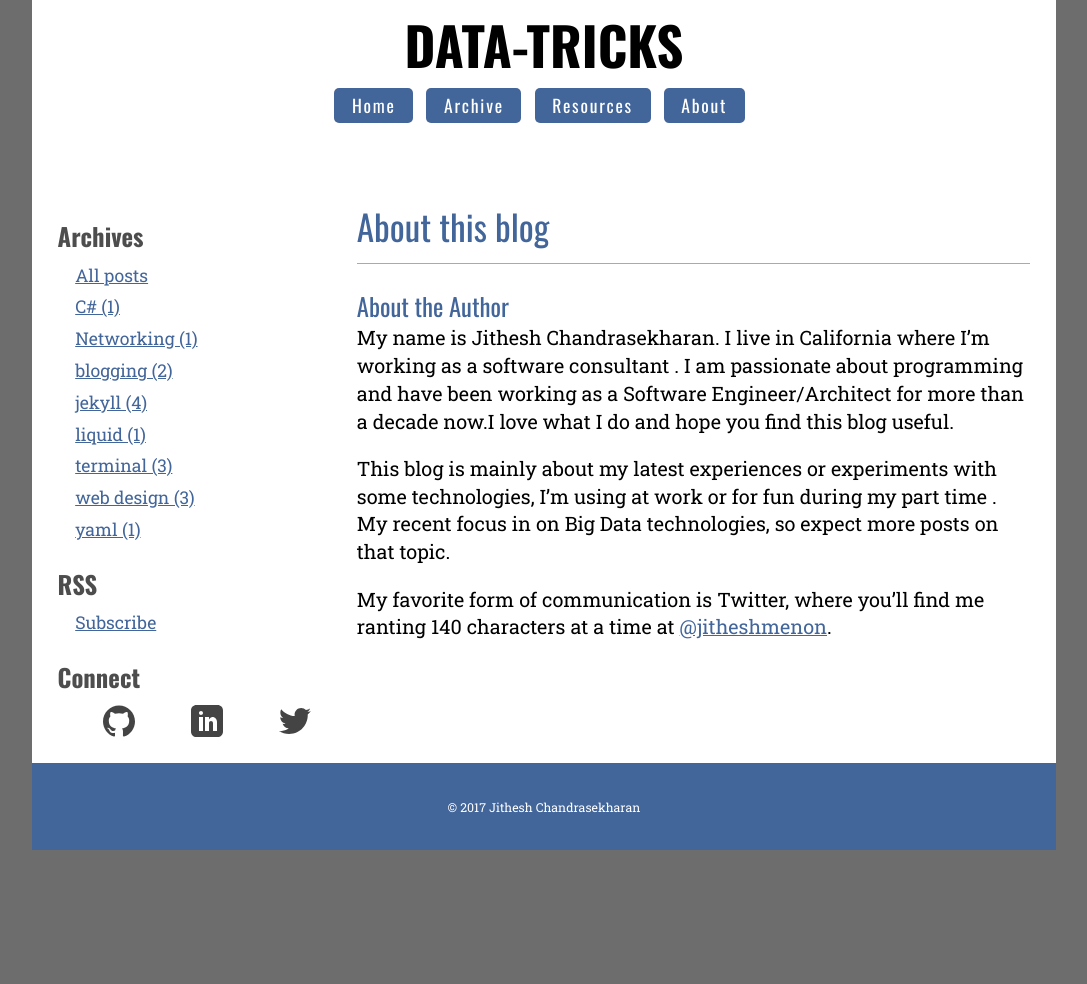
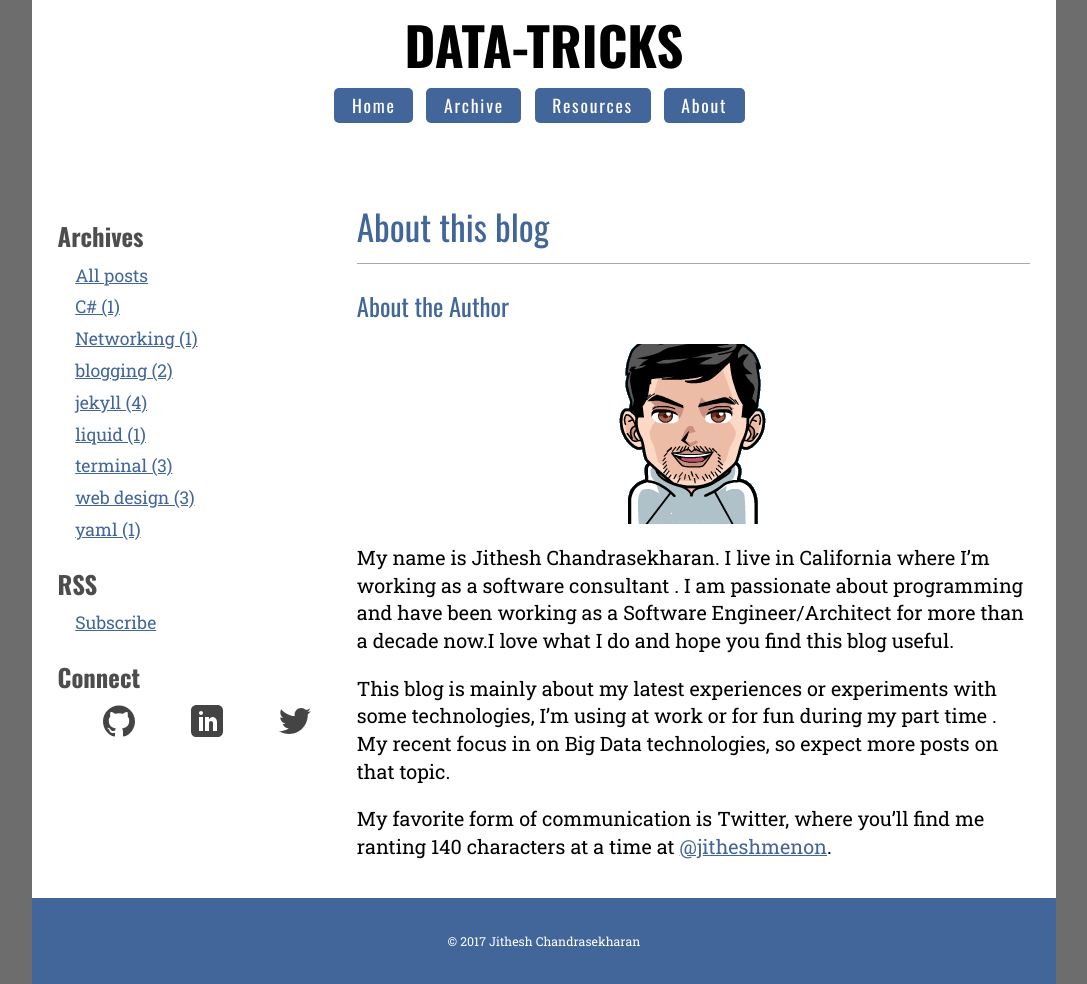
Before and after one commit to gitjit/gitjit.github.io, a Jekyll site: the page built from about.md, in a window 1280 px wide. Shown: the whole page, without its empty margins (96-1183 px from the left). Built offline with Jekyll 4.4.1, drawn with Linux system fonts in a browser that asks for light colours; before the commit the page ends 900 px from its top, so only the background shows below that.

Commit message:
add image

```diff
--- a/about.md
+++ b/about.md
@@ -6,6 +6,8 @@ title: About this blog
 
 ### About the Author
 
+![My helpful screenshot](/images/me.png)
+
 My name is Jithesh Chandrasekharan. I  live in  California where I’m working as a software consultant . I am passionate about programming and have been working as a Software Engineer/Architect for more than a decade now.I love what I do and hope you find this blog useful.
 
 This blog is mainly about my latest experiences or experiments with some technologies, I’m using at work or for fun during my part time . My recent focus in on Big Data technologies, so expect more posts on that topic.
```
